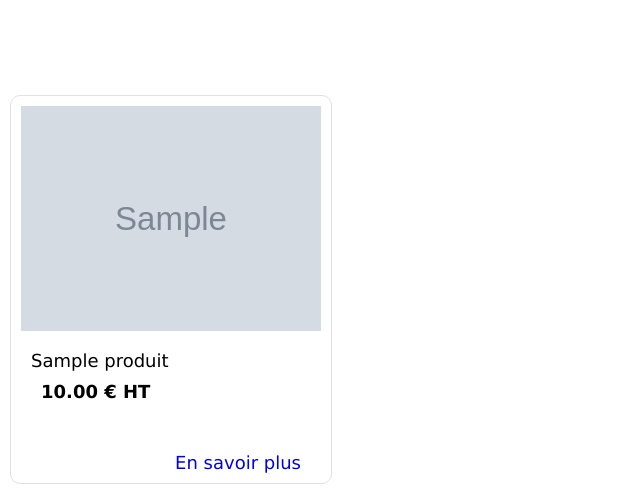
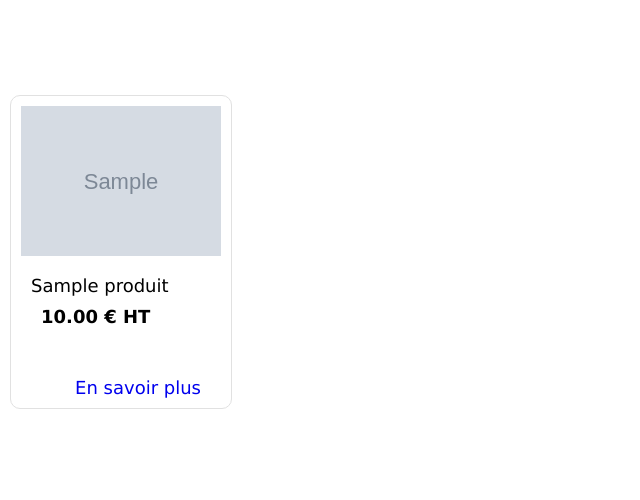
Before and after one commit to SanaeKHAMLICHI/pro_air-_fluide, a PHP site: page /ctrl/product/list.php in a window 1280 px wide; the page is wider, and only the part inside the window is pictured. Shown: the part 351-851 px from the top of that part, without its empty margins (0-640 px from the left). Run offline with PHP 8.4, Linux system fonts and the light colour scheme; tables that the repository leaves empty hold one stand-in row (values such as "Sample post"); grey boxes marked "Sample" are stand-in pictures; some libraries are stand-ins or nearby versions.

Commit message:
ajouter des photos pour des nouveaux produit

```diff
--- a/view/product/list.php
+++ b/view/product/list.php
@@ -7,10 +7,12 @@
         <?php foreach ($args['listProduct'] as $product) : ?>
             <article class="art m-15-t m-1">
 
-                <header class="m-1">
-                    <picture class="mt-1">
-                        <img class="" src="<?= $product['picture'] ?>" alt="Lorem" width="300" />
+                <header class="m-1 ">
+                    <div class="ta-center">
+                    <picture class="mt-1 ">
+                        <img class="" src="<?= $product['picture'] ?>" alt="Lorem" width="200" />
                     </picture>
+                    </div>
                     <div class="m-15-t m-10-l m-1">
                         <p><?= $product['label'] ?></p>
                     </div>
```
Also changed, not shown: asset/image/pompe.PNG (added), asset/image/pompe2.PNG (added), asset/image/pompe3.PNG (added), asset/image/pompe4.PNG (added), asset/image/pompe5.PNG (added).
